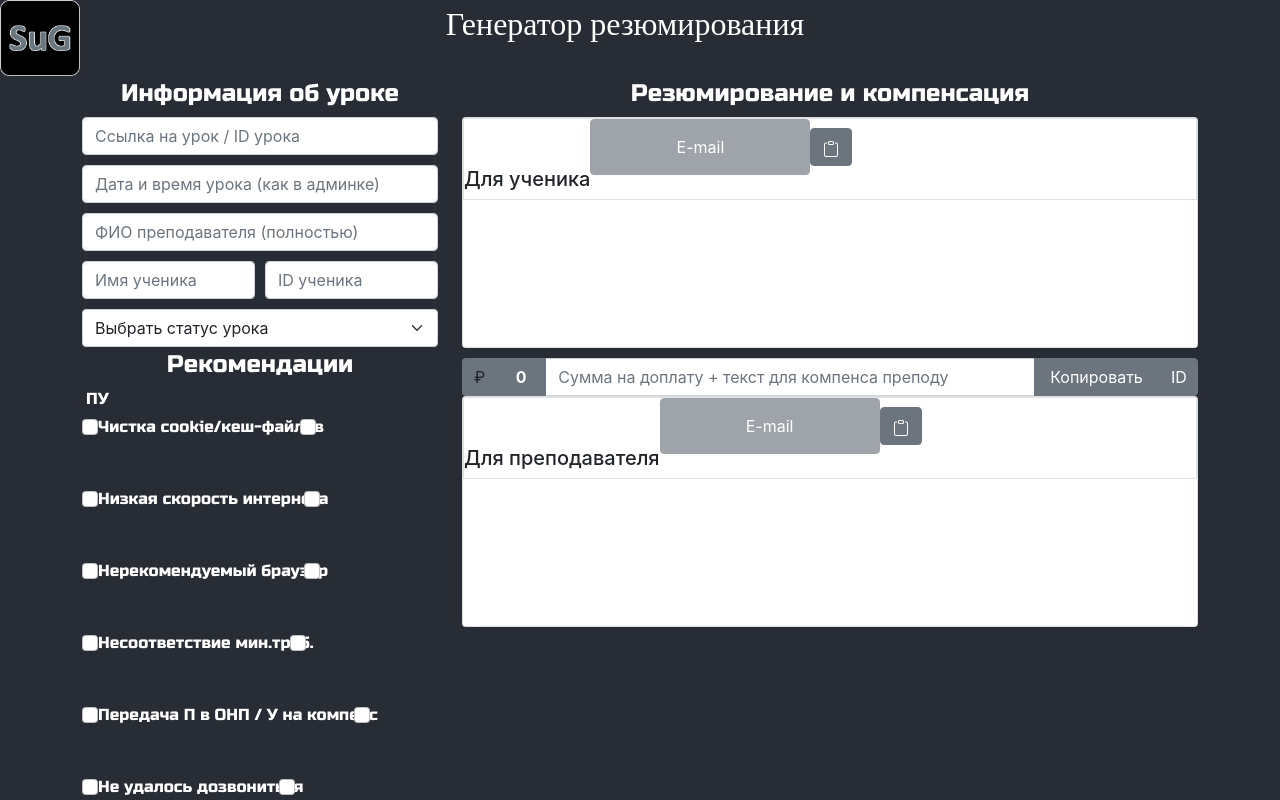
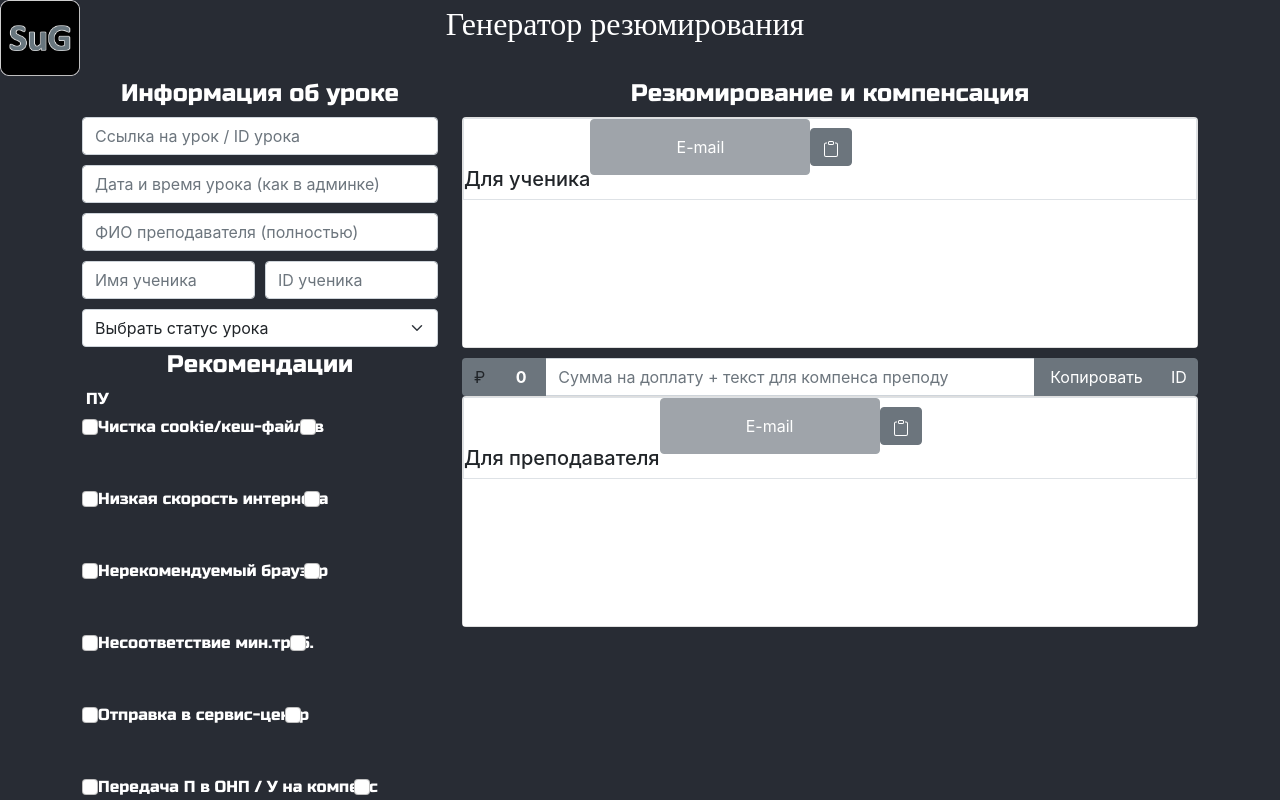
Before and after one commit to VaultBoy9519/summing-up-generator-Tetrika, a React (Create React App) app: page / in a window 1280 px wide. Shown: the top 800 px of the page. Built offline with nearby package versions, Linux system fonts and the light colour scheme; a web font is replaced by a local one.

Commit message:
v1.7 от 14.05.2023. Добавлены рекомендации по отправке в СЦ

```diff
--- a/src/App.js
+++ b/src/App.js
@@ -340,7 +340,7 @@ function App() {
         <div>
           <div className="versionText">
             Создал&nbsp;<a href="https://mm.tetrika.school/tetrika/messages/@vadim.bykadorov"
-                           target="_blank">VaultBoy</a>&nbsp;для ТП Тетрики, (v1.7, 13.05.2023).
+                           target="_blank">VaultBoy</a>&nbsp;для ТП Тетрики, (v1.8, 14.05.2023).
           </div>
         </div>
       </div>
--- a/src/components/OptionalRecs/checkboxProps.js
+++ b/src/components/OptionalRecs/checkboxProps.js
@@ -1,8 +1,11 @@
 export const checkboxProps = [
+  //можно добавлять сколько угодно
   { nameTutor: "checkCookieTutor", namePupil: "checkCookiePupil", text: "Чистка cookie/кеш-файлов" },
   { nameTutor: "checkLowSpeedTutor", namePupil: "checkLowSpeedPupil", text: "Низкая скорость интернета" },
   { nameTutor: "checkBrowserTutor", namePupil: "checkBrowserPupil", text: "Нерекомендуемый браузер" },
   { nameTutor: "checkHardwareTutor", namePupil: "checkHardwarePupil", text: "Несоответствие мин.треб." },
+  { nameTutor: "serviceRecTutor", namePupil: "serviceRecPupil", text: "Отправка в сервис-центр" },
+  //всегда неизменны, т.к. подведение итогов
   { nameTutor: "checkOnpTutor", namePupil: "checkCompPupil", text: "Передача П в ОНП / У на компенс" },
   { nameTutor: "checkTrueCallTutor", namePupil: "checkTrueCallPupil", text: "Не удалось дозвониться" }
 ];
--- a/src/objects/messages.js
+++ b/src/objects/messages.js
@@ -22,6 +22,8 @@ https://tetrikasupp.notion.site/Mac-ff3f6f8346e541669122d88def2042b4`,
 
 Для выбора устройства ознакомьтесь, пожалуйста, с системными требованиями по ссылке ниже:
 https://tetrikasupp.notion.site/54f51d9eb9b64a8f93856f635bcc30b3.`,
+  serviceRec: `\n\nДля устранения неполадки, возникшей с вашим устройством, вам нужно обратиться в сервисный центр, поскольку присутствуют признаки аппаратной неисправности или сбоя драйвера устройства.`,
+  //всегда в конце - подведение итогов. Перед ним добавляем любые новые рекомендации. Не забываем добавить соотв.чекбокс в checkboxProps
   compOnpMessage: [`\n\nЧерез две недели с вами свяжется мой коллега, чтобы узнать, удалось ли исправить неполадки, а также записать на повторную проверку.`,
     `\n\nПо вашей просьбе, передал запрос на компенсацию урока. В течение трех дней ваш запрос будет рассмотрен. Если запрос будет согласован, вам будет начислен компенсационный урок, и ответ об этом поступит в чат вашего личного кабинета.`]
 };
```
